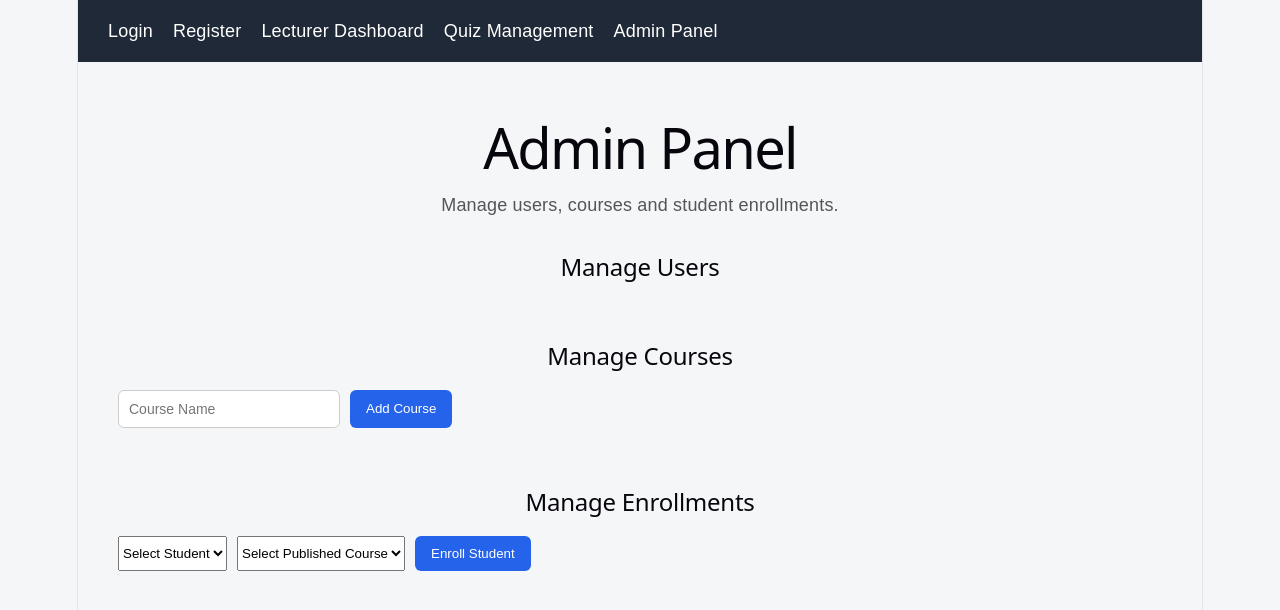
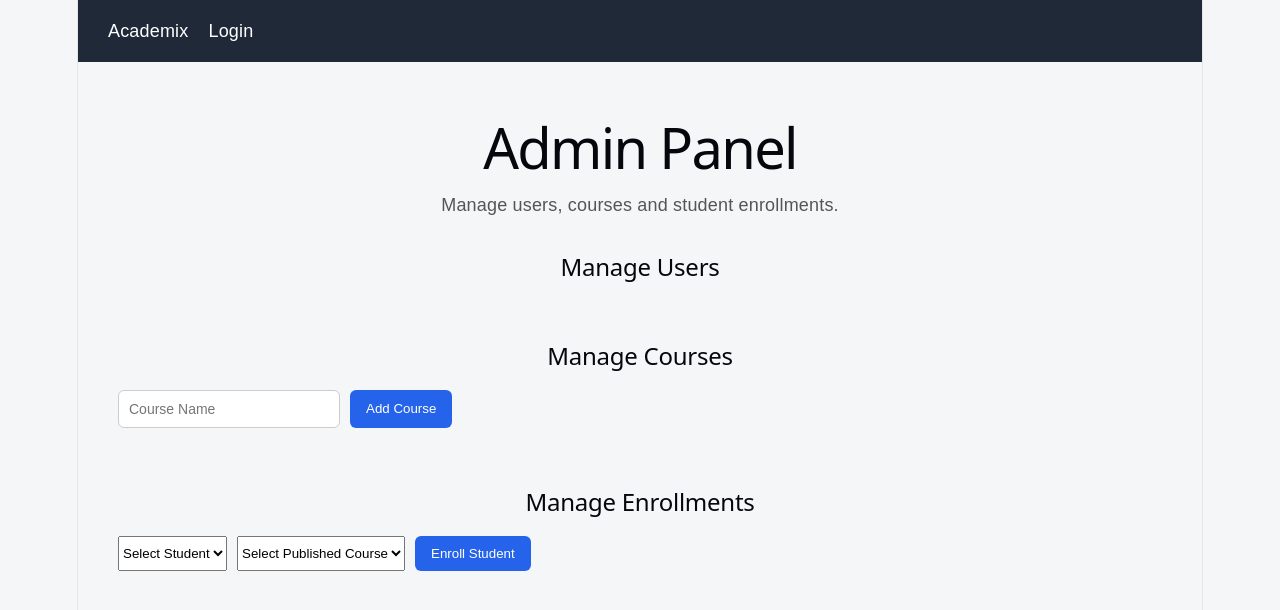
Before and after one commit to Ayanda05-max/Academix, a React (Vite) app in the folder academix-frontend/: page /admin in a window 1280 px wide. Shown: the top 610 px of the page. Built offline with nearby package versions, Linux system fonts and the light colour scheme.

Commit message:
Add role-based navigation and logout

```diff
--- a/academix-frontend/src/components/NavBar.tsx
+++ b/academix-frontend/src/components/NavBar.tsx
@@ -1,15 +1,120 @@
-import { Link } from "react-router-dom";
+import { Link, useLocation, useNavigate } from "react-router-dom";
 
 function NavBar() {
+  const navigate = useNavigate();
+  const location = useLocation();
+
+  const token = localStorage.getItem("token");
+  const role = localStorage.getItem("role");
+  const firstName = localStorage.getItem("firstName");
+
+  function handleLogout() {
+    localStorage.removeItem("token");
+    localStorage.removeItem("userId");
+    localStorage.removeItem("firstName");
+    localStorage.removeItem("lastName");
+    localStorage.removeItem("email");
+    localStorage.removeItem("role");
+
+    navigate("/login");
+  }
+
+  function linkClass(path: string) {
+    return location.pathname === path ? "active" : "";
+  }
+
   return (
-    <nav>
-      <Link to="/login">Login</Link>
-      <Link to="/register">Register</Link>
-      <Link to="/lecturer">Lecturer Dashboard</Link>
-      <Link to="/quiz">Quiz Management</Link>
-      <Link to="/admin">Admin Panel</Link>
+    <nav className="navbar">
+      <Link to={token ? getDashboardPath(role) : "/login"} className="navbar-brand">
+        <span>Academix</span>
+      </Link>
+
+      <div className="navbar-links">
+        {/* LOGGED OUT */}
+        {!token && (
+          <Link
+            className={linkClass("/login")}
+            to="/login"
+          >
+            Login
+          </Link>
+        )}
+
+        {/* ADMIN */}
+        {token && role === "ADMIN" && (
+          <>
+            <Link
+              className={linkClass("/admin")}
+              to="/admin"
+            >
+              Admin Dashboard
+            </Link>
+
+            <Link
+              className={linkClass("/register")}
+              to="/register"
+            >
+              Create User
+            </Link>
+          </>
+        )}
+
+        {/* LECTURER */}
+        {token && role === "LECTURER" && (
+          <Link
+            className={linkClass("/lecturer")}
+            to="/lecturer"
+          >
+            Lecturer Dashboard
+          </Link>
+        )}
+
+        {/* STUDENT */}
+        {token && role === "STUDENT" && (
+          <Link
+            className={linkClass("/quiz")}
+            to="/quiz"
+          >
+            Quizzes
+          </Link>
+        )}
+      </div>
+
+      {token && (
+        <div className="navbar-user">
+          {firstName && (
+            <span className="navbar-welcome">
+              Hi, {firstName}
+            </span>
+          )}
+
+          <button
+            type="button"
+            className="logout-button"
+            onClick={handleLogout}
+          >
+            Logout
+          </button>
+        </div>
+      )}
     </nav>
   );
 }
 
+function getDashboardPath(role: string | null) {
+  if (role === "ADMIN") {
+    return "/admin";
+  }
+
+  if (role === "LECTURER") {
+    return "/lecturer";
+  }
+
+  if (role === "STUDENT") {
+    return "/quiz";
+  }
+
+  return "/login";
+}
+
 export default NavBar;
```
